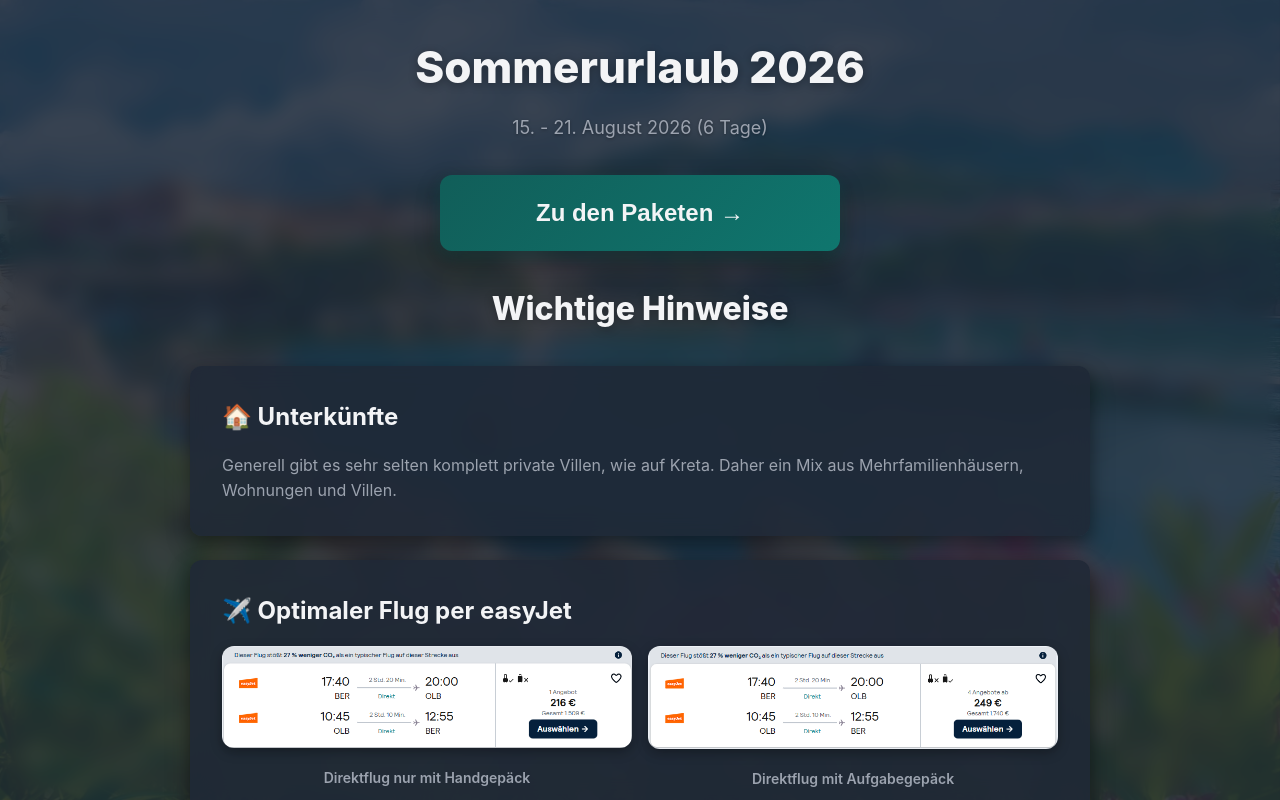
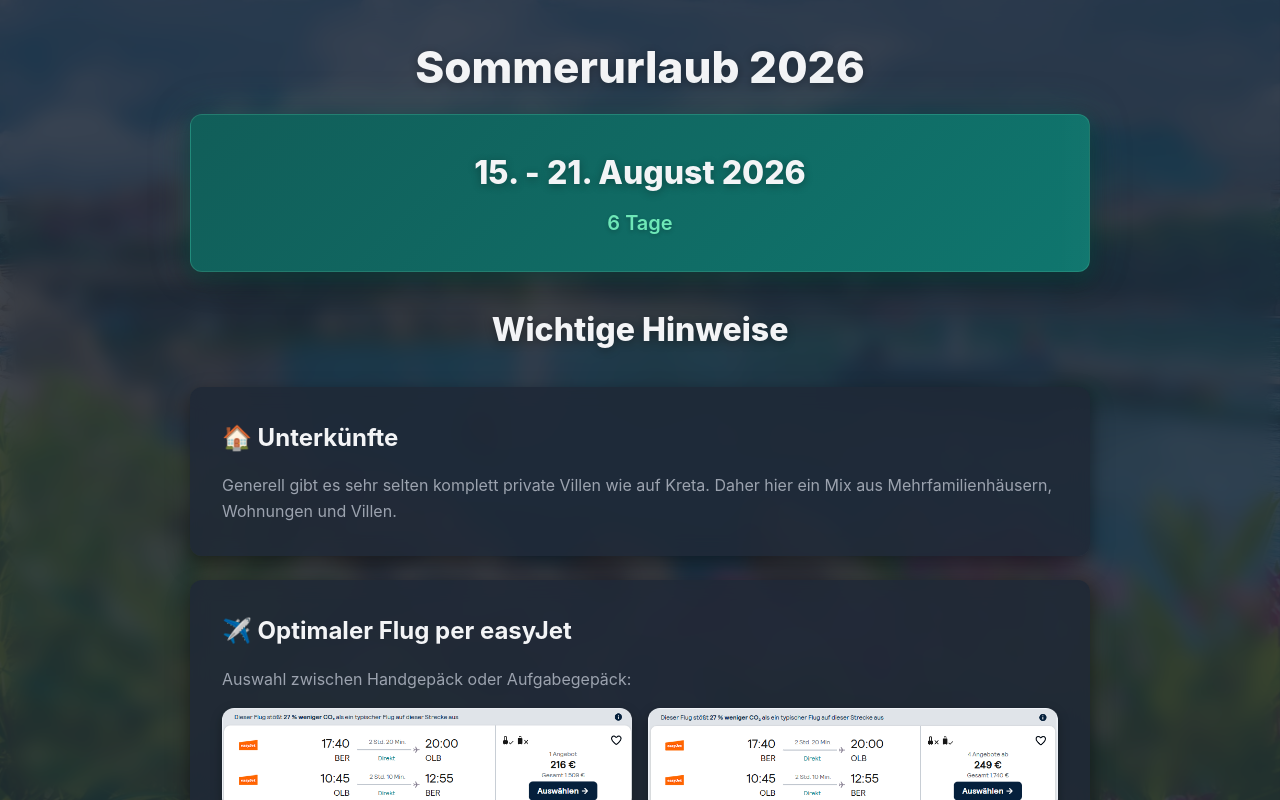
Before and after one commit to fpothenick/Urlaub-sommer-26, a React (Vite) app: page /dates in a window 1280 px wide. Built offline with nearby package versions, Linux system fonts and the light colour scheme.

Commit message:
Update packages, date selection and styles

```diff
--- a/src/data/packages.ts
+++ b/src/data/packages.ts
@@ -73,7 +73,8 @@ export const packages: Package[] = [
       pros: [
         "Krasse Aussicht",
         "4 Schlafzimmer",
-        "Sehr gepflegt"
+        "Sehr gepflegt",
+        "Strand, Restaurants und Supermärkte in unmittelbarer Nähe"
       ],
       cons: [
         "1,5 Stunden Autofahrt vom Flughafen",
--- a/src/pages/DateSelection.tsx
+++ b/src/pages/DateSelection.tsx
@@ -7,16 +7,11 @@ export default function DateSelection() {
     <div className="date-selection-page">
       <div className="date-selection-content">
         <h1>Sommerurlaub 2026</h1>
-        <p className="date-subtitle">
-          15. - 21. August 2026 (6 Tage)
-        </p>
 
-        <button
-          className="travel-button"
-          onClick={() => navigate('/home')}
-        >
-          Zu den Paketen →
-        </button>
+        <div className="date-header">
+          <p className="date-range">15. - 21. August 2026</p>
+          <p className="date-days">6 Tage</p>
+        </div>
 
         <div className="info-section">
           <h2>Wichtige Hinweise</h2>
@@ -24,13 +19,14 @@ export default function DateSelection() {
           <div className="info-card">
             <h3>🏠 Unterkünfte</h3>
             <p>
-              Generell gibt es sehr selten komplett private Villen, wie auf Kreta.
-              Daher ein Mix aus Mehrfamilienhäusern, Wohnungen und Villen.
+              Generell gibt es sehr selten komplett private Villen wie auf Kreta.
+              Daher hier ein Mix aus Mehrfamilienhäusern, Wohnungen und Villen.
             </p>
           </div>
 
           <div className="info-card">
             <h3>✈️ Optimaler Flug per easyJet</h3>
+            <p>Auswahl zwischen Handgepäck oder Aufgabegepäck:</p>
             <div className="flight-images">
               <div className="flight-option">
                 <img src="/images/Flug_1.png" alt="Direktflug mit Handgepäck" />
@@ -42,7 +38,7 @@ export default function DateSelection() {
               </div>
             </div>
             <p className="flight-note">
-              So schafft auch Lukas es pünktlich zu Roland Kaiser 😉
+              So schafft es auch Lukas pünktlich zu Roland Kaiser 😉
             </p>
           </div>
 
@@ -54,6 +50,13 @@ export default function DateSelection() {
             </div>
           </div>
         </div>
+
+        <button
+          className="travel-button"
+          onClick={() => navigate('/home')}
+        >
+          Zu den Paketen →
+        </button>
       </div>
     </div>
   );
--- a/src/styles/global.css
+++ b/src/styles/global.css
@@ -233,6 +233,66 @@ body {
   margin-bottom: var(--spacing-xl);
   font-size: 1.125rem;
   text-shadow: 0 1px 3px rgba(0, 0, 0, 0.3);
+}
+
+.date-header {
+  background: linear-gradient(135deg, #115e59 0%, #0f766e 100%);
+  border-radius: var(--border-radius);
+  padding: var(--spacing-xl);
+  margin-bottom: var(--spacing-xl);
+  text-align: center;
+  box-shadow:
+    0 10px 25px rgba(0, 0, 0, 0.3),
+    0 5px 15px rgba(17, 94, 89, 0.4),
+    0 0 40px rgba(15, 118, 110, 0.3);
+  position: relative;
+  overflow: hidden;
+  border: 1px solid rgba(110, 231, 183, 0.2);
+}
+
+.date-header::before {
+  content: '';
+  position: absolute;
+  top: 0;
+  left: -100%;
+  width: 100%;
+  height: 100%;
+  background: linear-gradient(
+    90deg,
+    transparent,
+    rgba(255, 255, 255, 0.2),
+    transparent
+  );
+  animation: shimmer 3s infinite;
+}
+
+@keyframes shimmer {
+  0% {
+    left: -100%;
+  }
+  100% {
+    left: 100%;
+  }
+}
+
+.date-range {
+  font-size: 2rem;
+  font-weight: 800;
+  color: var(--color-text);
+  margin-bottom: var(--spacing-xs);
+  text-shadow: 0 2px 8px rgba(0, 0, 0, 0.3);
+  position: relative;
+  z-index: 1;
+}
+
+.date-days {
+  font-size: 1.25rem;
+  font-weight: 600;
+  color: #6ee7b7;
+  margin: 0;
+  text-shadow: 0 2px 4px rgba(0, 0, 0, 0.2);
+  position: relative;
+  z-index: 1;
 }
 
 .date-grid {
```
